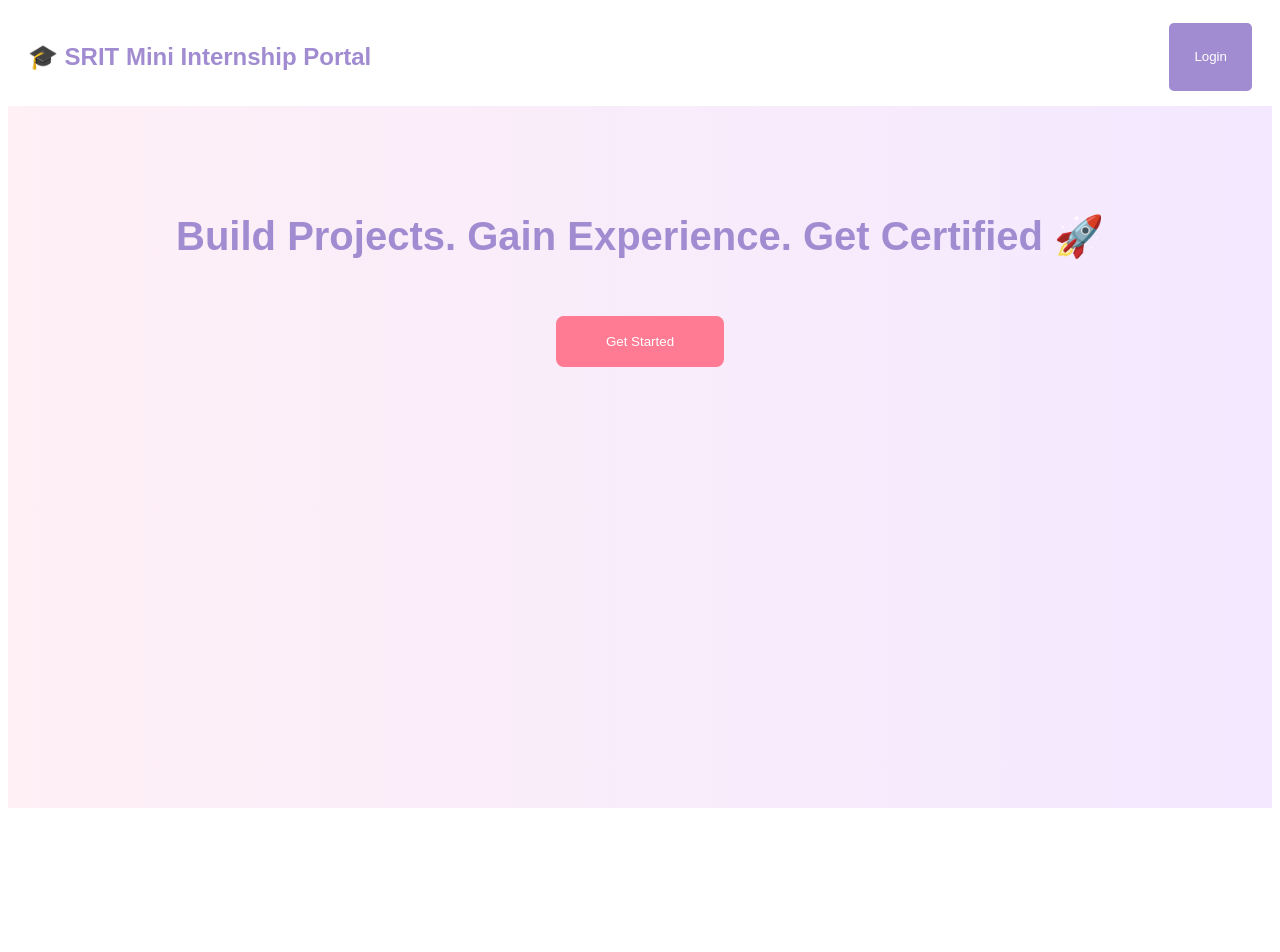
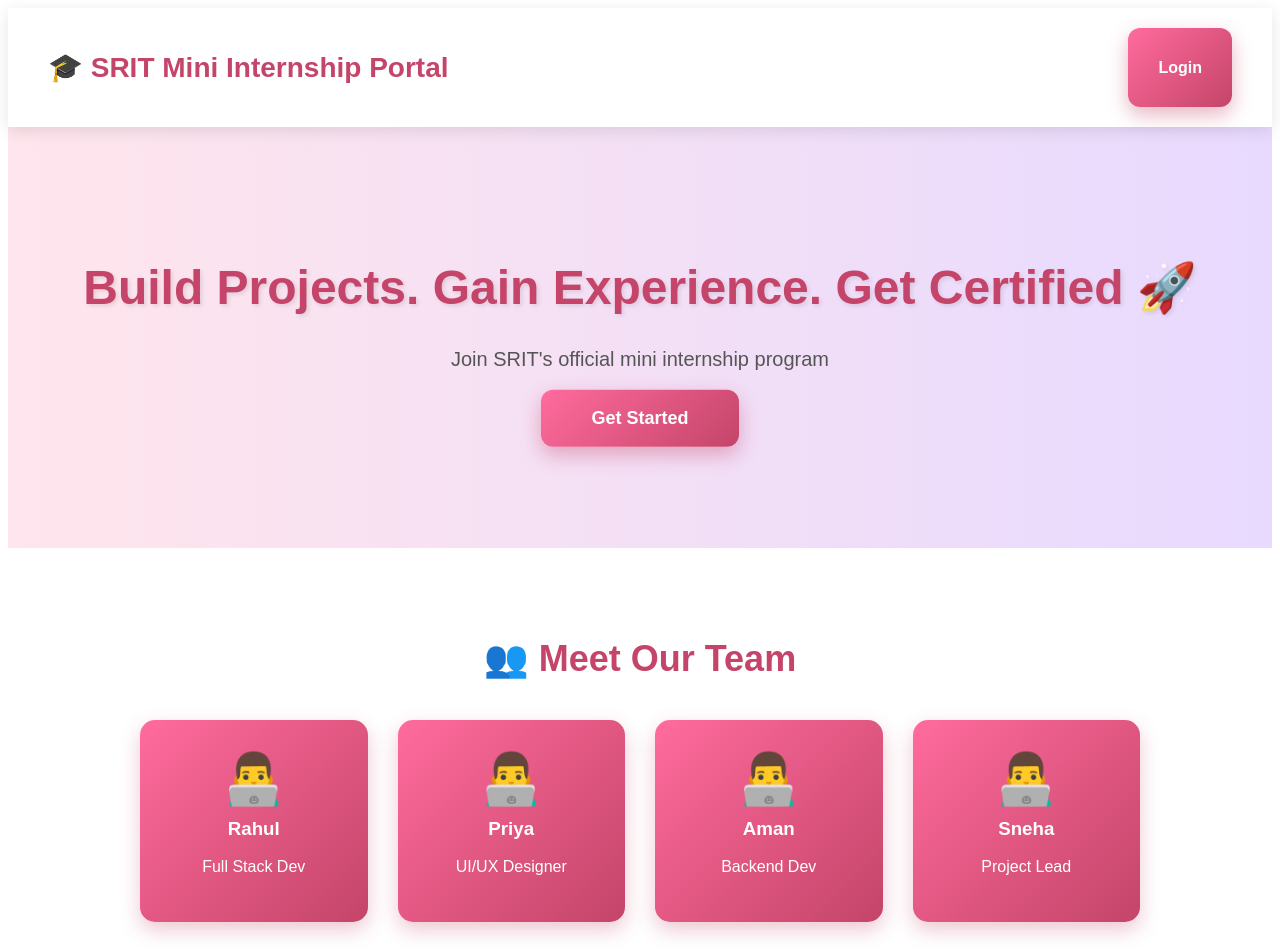
Before and after one commit to kavadihemalatha0317/srit-mi-portal, a Next.js app: page / in a window 1280 px wide. Shown: the top 952 px of the page. Before the commit the page ends 816 px from the top, so only its background shows below. Built offline with nearby package versions, Linux system fonts and the light colour scheme.

Commit message:
Update index.js

```diff
--- a/pages/index.js
+++ b/pages/index.js
@@ -2,8 +2,77 @@ import React, { useState } from "react";
 
 export default function App() {
   const [page, setPage] = useState("home");
+
+  const buttonStyle = {
+    padding:"18px 50px",
+    background:"linear-gradient(135deg, #FF6B9D 0%, #C44569 100%)", // THICK PINK
+    color:"white",
+    border:"none",
+    borderRadius:"12px",
+    fontSize:"18px",
+    fontWeight:"bold",
+    cursor:"pointer",
+    boxShadow:"0 8px 20px rgba(196, 69, 105, 0.4)",
+    transition:"all 0.3s ease",
+    animation:"jump 2s infinite" // JUMPING EFFECT
+  }
+
+  const team = [
+    {name:"Rahul", role:"Full Stack Dev"},
+    {name:"Priya", role:"UI/UX Designer"},
+    {name:"Aman", role:"Backend Dev"},
+    {name:"Sneha", role:"Project Lead"}
+  ]
+
   if (page === "home") {
-    return <div style={{fontFamily:"Arial",background:"linear-gradient(to right,#fff0f6,#f3e8ff)",minHeight:"100vh"}}><header style={{display:"flex",justifyContent:"space-between",padding:"15px 20px",background:"white"}}><h2 style={{color:"#a18cd1"}}>🎓 SRIT Mini Internship Portal</h2><button onClick={() => setPage("login")} style={{padding:"10px 25px",background:"#a18cd1",color:"white",border:"none",borderRadius:"5px"}}>Login</button></header><div style={{textAlign:"center",padding:"80px 20px"}}><h1 style={{fontSize:"40px",color:"#a18cd1"}}>Build Projects. Gain Experience. Get Certified 🚀</h1><button onClick={() => setPage("login")} style={{marginTop:"30px",padding:"18px 50px",background:"#ff7a93",color:"white",border:"none",borderRadius:"8px"}}>Get Started</button></div></div>
+    return (
+      <div>
+        <style>{`
+          @keyframes jump {
+            0%, 100% { transform: translateY(0); }
+            50% { transform: translateY(-10px); }
+          }
+          .btn:hover { transform: scale(1.05); box-shadow: 0 12px 30px rgba(196, 69, 105, 0.6); }
+        `}</style>
+
+        <div style={{fontFamily:"Arial", background:"linear-gradient(to right,#FFE5EC,#E8DAFF)", minHeight:"100vh"}}>
+
+          {/* HEADER - THICK COLOR */}
+          <header style={{display:"flex",justifyContent:"space-between",padding:"20px 40px",background:"white",boxShadow:"0 4px 15px rgba(0,0,0,0.1)"}}>
+            <h2 style={{color:"#C44569", fontSize:"28px"}}>🎓 SRIT Mini Internship Portal</h2>
+            <button className="btn" onClick={() => window.location.href="/login"} style={{...buttonStyle, padding:"12px 30px", fontSize:"16px", animation:"none"}}>Login</button>
+          </header>
+
+          {/* HERO SECTION */}
+          <div style={{textAlign:"center",padding:"100px 20px"}}>
+            <h1 style={{fontSize:"48px", color:"#C44569", fontWeight:"900", textShadow:"2px 2px 4px rgba(0,0,0,0.1)"}}>
+              Build Projects. Gain Experience. Get Certified 🚀
+            </h1>
+            <p style={{fontSize:"20px", color:"#555", marginTop:"20px"}}>Join SRIT's official mini internship program</p>
+            <button className="btn" onClick={() => window.location.href="/login"} style={buttonStyle}>Get Started</button>
+          </div>
+
+          {/* TEAM MEMBERS SECTION */}
+          <div style={{padding:"60px 40px", background:"white"}}>
+            <h2 style={{textAlign:"center", color:"#C44569", fontSize:"36px", marginBottom:"40px"}}>👥 Meet Our Team</h2>
+            <div style={{display:"grid", gridTemplateColumns:"repeat(auto-fit, minmax(200px, 1fr))", gap:"30px", maxWidth:"1000px", margin:"0 auto"}}>
+              {team.map((member, i) => (
+                <div key={i} style={{background:"linear-gradient(135deg, #FF6B9D, #C44569)", padding:"30px", borderRadius:"15px", textAlign:"center", color:"white", boxShadow:"0 8px 20px rgba(196,69,105,0.3)"}}>
+                  <div style={{fontSize:"50px"}}>👨‍💻</div>
+                  <h3 style={{marginTop:"10px"}}>{member.name}</h3>
+                  <p>{member.role}</p>
+                </div>
+              ))}
+            </div>
+          </div>
+
+          {/* FOOTER */}
+          <footer style={{textAlign:"center", padding:"20px", background:"#C44569", color:"white"}}>
+            © 2026 SRIT Mini Internship Portal. Made with ❤️
+          </footer>
+        </div>
+      </div>
+    )
   }
   return <div style={{ padding: "50px", textAlign: "center" }}><h1>Dashboard Coming Soon 😅</h1></div>;
 }
```
